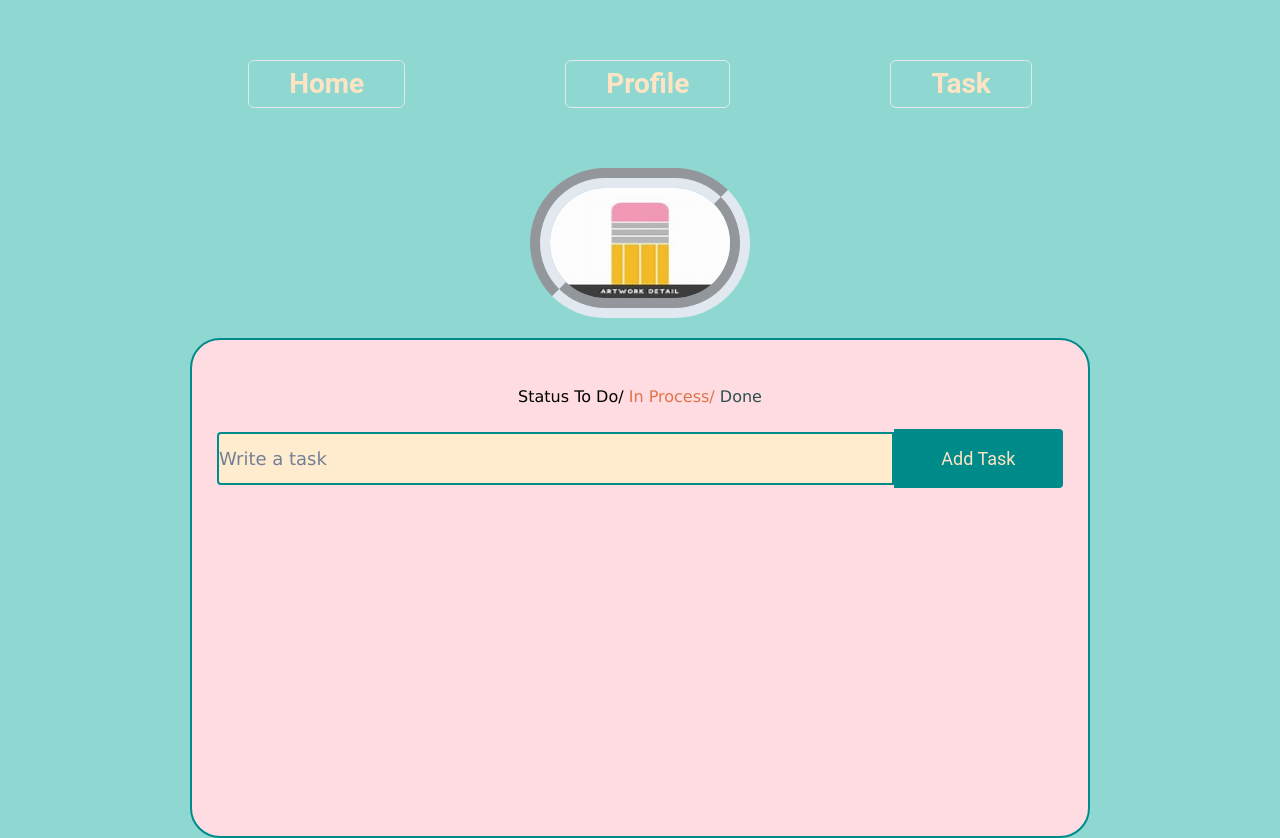
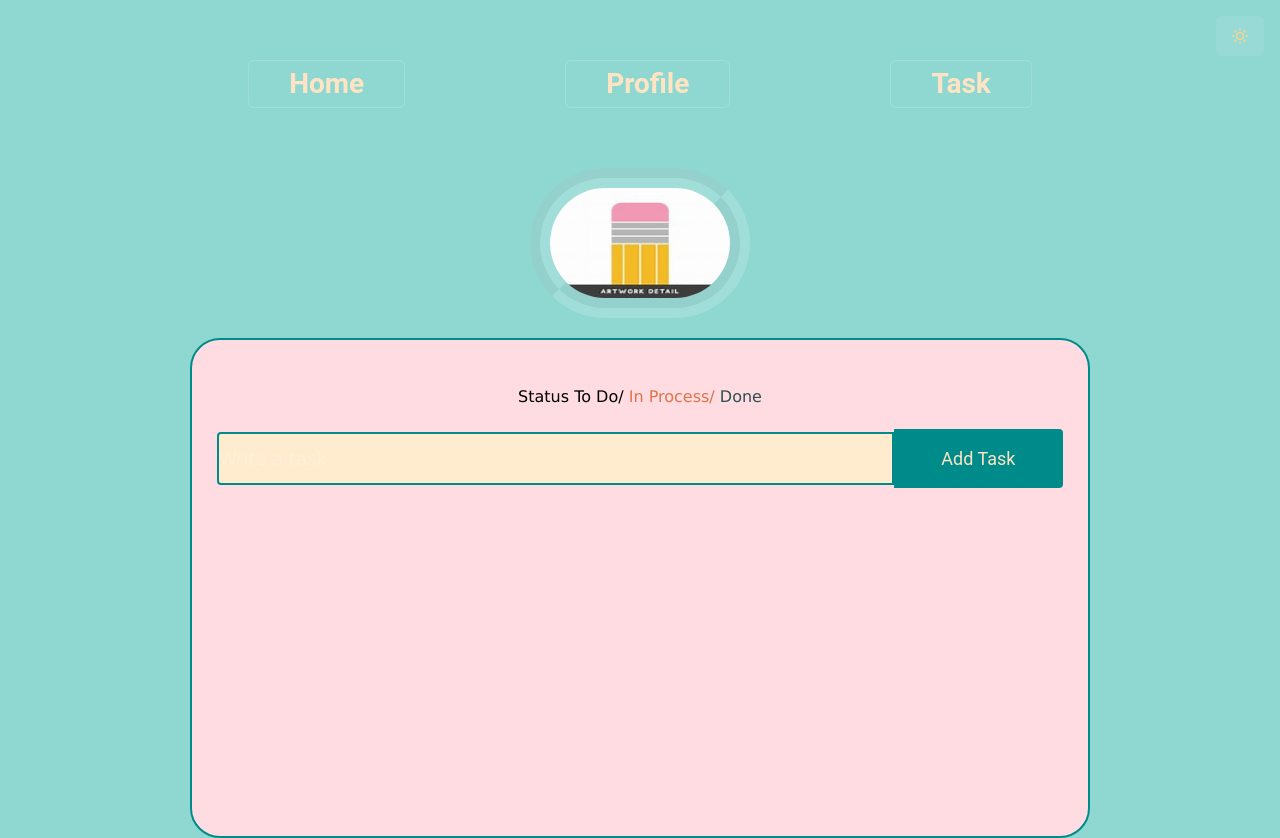
Before and after one commit to heidiqueen1/react-task-list, a React (Create React App) app: page /task in a window 1280 px wide. Built offline with nearby package versions, Linux system fonts and the light colour scheme.

Commit message:
se agrega botón derecho para cambiar el color mode

```diff
--- a/package.json
+++ b/package.json
@@ -3,6 +3,7 @@
   "version": "0.1.0",
   "private": true,
   "dependencies": {
+    "@chakra-ui/icons": "^2.0.2",
     "@chakra-ui/react": "^2.2.1",
     "@emotion/react": "^11.9.3",
     "@emotion/styled": "^11.9.3",
--- a/src/App.js
+++ b/src/App.js
@@ -4,14 +4,18 @@ import { BrowserRouter as Router, Routes, Route, Link } from "react-router-dom";
 import Home from "./Pages/Home.jsx";
 import Profile from "./Pages/Profile.jsx";
 import Task from "./Pages/Task.jsx";
-import { Box, Button, Stack } from "@chakra-ui/react";
+import { Box, Button, Stack, useColorModeValue } from "@chakra-ui/react";
+import ToggleColorMode from "./componentes/ToggleColorMode.jsx";
+
 
 function App() {
+  const bg = useColorModeValue("gray.800", "#8FD8D2");
+
   return (
     <Router>
       <Box
         color="#ffff"
-        bg="#8FD8D2"
+        bg={bg}
         fontFamily="'Lucida Sans', 'Lucida Sans Regular', 'Lucida Grande', 'Lucida Sans Unicode', Geneva, Verdana, sans-serif"
         pt="20px"
         minH="100vh"
@@ -50,6 +54,7 @@ function App() {
               </Routes>
             </div>
           </div>
+          <ToggleColorMode />
         </div>
       </Box>
     </Router>
--- a/src/componentes/ListaDeTareas.jsx
+++ b/src/componentes/ListaDeTareas.jsx
@@ -2,6 +2,7 @@ import '../App.css';
 import Tarea from './Tarea';
 import FormComponente from './FormComponente';
 import useManejarTareas from './useManejarTareas';
+
 
 
 function ListaDeTareas() {
@@ -15,6 +16,7 @@ function ListaDeTareas() {
     <>
       <FormComponente onSubmit={agregarTarea} />
       <div className='tareas-lista-contenedor'>
+
         {
           tareas.map((tarea) =>
             <Tarea
@@ -30,6 +32,7 @@ function ListaDeTareas() {
           )
 
         }
+
       </div>
     </>
   );
--- /dev/null
+++ b/src/componentes/ToggleColorMode.jsx
@@ -0,0 +1,24 @@
+import { Button } from "@chakra-ui/button";
+import { useColorMode } from "@chakra-ui/color-mode";
+import { MoonIcon, SunIcon } from "@chakra-ui/icons";
+
+const ToggleColorMode = () => {
+  const { colorMode, toggleColorMode } = useColorMode();
+  return (
+    <Button
+      onClick={() => toggleColorMode()}
+      pos="absolute"
+      top="0"
+      right="0"
+      m="1rem"
+    >
+      {colorMode === "dark" ? (
+        <SunIcon color="orange.200" />
+      ) : (
+        <MoonIcon color="blue.700" />
+      )}
+    </Button>
+  );
+};
+
+export default ToggleColorMode;
--- a/src/index.css
+++ /dev/null
@@ -1,19 +0,0 @@
-*{
-  margin: 0;
-  padding: 0;
-  box-sizing: border-box;
-}
-
-body {
-  margin: 0;
-  font-family: -apple-system, BlinkMacSystemFont, 'Segoe UI', 'Roboto', 'Oxygen',
-    'Ubuntu', 'Cantarell', 'Fira Sans', 'Droid Sans', 'Helvetica Neue',
-    sans-serif;
-  -webkit-font-smoothing: antialiased;
-  -moz-osx-font-smoothing: grayscale;
-}
-
-code {
-  font-family: source-code-pro, Menlo, Monaco, Consolas, 'Courier New',
-    monospace;
-}
--- a/src/index.js
+++ b/src/index.js
@@ -1,15 +1,18 @@
 import React from 'react';
 import ReactDOM from 'react-dom/client';
-import './index.css';
 import App from './App';
 import { ChakraProvider } from '@chakra-ui/react';
+import { ColorModeScript } from "@chakra-ui/color-mode";
+import theme from "./theme";
+
 
 
 
 const root = ReactDOM.createRoot(document.getElementById('root'));
 root.render(
   <React.StrictMode>
-    <ChakraProvider>
+   <ChakraProvider theme={theme}>
+      <ColorModeScript initialColorMode={theme.config.initialColorMode} />
     <App />
     </ChakraProvider>
 
--- /dev/null
+++ b/src/theme.js
@@ -0,0 +1,26 @@
+import { extendTheme } from "@chakra-ui/react";
+
+const theme = {
+    config: {
+        initialColorMode: "dark",
+        useSystemColorMode: true,
+      },
+      styles: {
+        global: {
+          body: {
+            margin: 0,
+            fontFamily:
+              "-apple-system, BlinkMacSystemFont, 'Segoe UI', 'Roboto', 'Oxygen','Ubuntu', 'Cantarell', 'Fira Sans', 'Droid Sans', 'Helvetica Neue',sans-serif",
+            webkitFontSmoothing: "antialiased",
+            mozOsxFontSmoothing: "grayscale",
+          },
+
+          code: {
+            fontFamily:
+              "source-code-pro, Menlo, Monaco, Consolas, 'Courier New',monospace",
+          },
+        },
+      },
+    };
+
+    export default extendTheme(theme);
```
Also changed, not shown: 1 other file (tests, documents, lock files or other folders).
